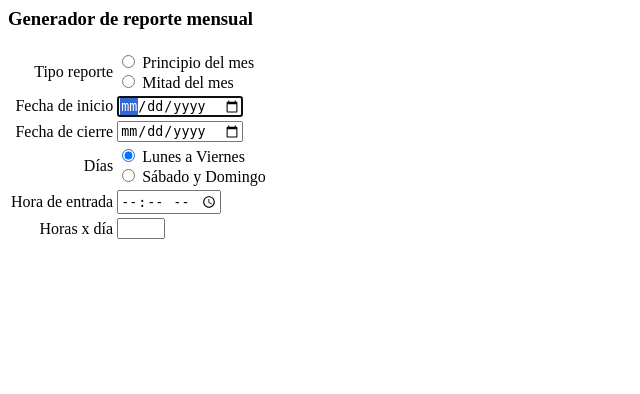
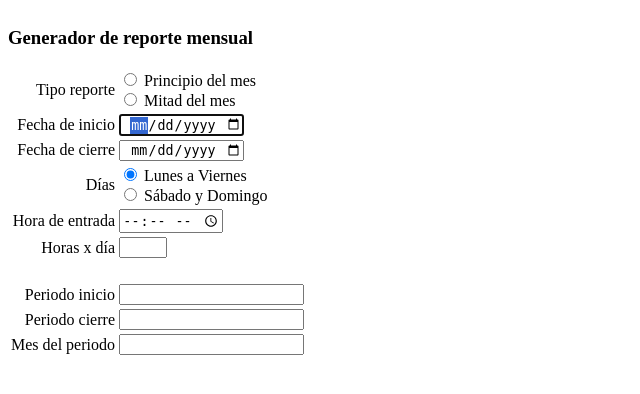
Before and after one commit to donxd/reportes-ss-ipn, a PHP site: page / in a window 1280 px wide. Shown: the top 394 px of the page, without its empty margins (0-640 px from the left). Run offline with PHP 8.4, Linux system fonts and the light colour scheme.

Commit message:
Generación del reporte ver 0.1

```diff
--- a/index.php
+++ b/index.php
@@ -4,8 +4,9 @@
 		<link rel="stylesheet" href="style/formato.css">
 	</head>
 	<body>
+		<div id="contenido">
 			<h3>Generador de reporte mensual</h3>
-		<table>
+			<table id="informacion">
 				<tr>
 					<td>Tipo reporte</td>
 					<td>
@@ -41,7 +42,7 @@
 				<tr>
 					<td>Hora de entrada</td>
 					<td>
-					<input type="time" id="entrada"/>
+						<input type="time" id="entrada" step="1800"/>
 					</td>
 				</tr>
 				<tr>
@@ -50,7 +51,31 @@
 						<input type="number" min="1" max="4" id="horas_dia"/>
 					</td>
 				</tr>
+				<tr>
+					<td>&nbsp;</td>
+					<td>&nbsp;</td>
+				</tr>
+				<tr>
+					<td>Periodo inicio</td>
+					<td>
+						<input type="text" id="periodo_inicio" readonly/>
+					</td>
+				</tr>
+				<tr>
+					<td>Periodo cierre</td>
+					<td>
+						<input type="text" id="periodo_cierre" readonly/>
+					</td>
+				</tr>
+				<tr>
+					<td>Mes del periodo</td>
+					<td>
+						<input type="text" id="periodo_mes" readonly/>
+					</td>
+				</tr>
 			</table>
+		</div>
+		<div id="reporte"></div>
 	</body>
 	<script type="text/javascript" src="js/jquery-1.11.1.min.js"></script>
 	<script type="text/javascript" src="js/generador_reporte.js"></script>
--- a/js/generador_reporte.js
+++ b/js/generador_reporte.js
@@ -1,4 +1,5 @@
 var datos;
+var datos_reporte;
 $(document).ready(function(){
 	//inicializacion
 	$("#fecha_inicio").change( function (){
@@ -52,14 +53,15 @@
 			}).done( function(respuesta){
 				console.log("RES : "+respuesta);
 
-				respuesta = JSON.parse(respuesta);
+				datos_reporte = JSON.parse(respuesta);
+				generaReporte();
 
 				// console.log("fc : "+respuesta.periodo[1].replace(/-/g,"\/") );
 
 				try {
 					// $("#fecha_cierre").setAttribute("value", respuesta.periodo[1].replace(/-/g,"\/") );
 					// $("#fecha_cierre").val( respuesta.periodo[1].replace(/-/g,"\/") );
-					$("#fecha_cierre").val( respuesta.periodo[1] );
+					$("#fecha_cierre").val( datos_reporte.periodo[1] );
 					// $("#fecha_cierre").setAttribute("value", respuesta.periodo[1] );
 				} catch (error) {
 					console.log("Error ingresando fecha de cierre");
@@ -76,6 +78,62 @@
 			console.log("Construyendo la tabla...");
 		} //if
 	});
+	$("#periodo_inicio, #periodo_cierre, #periodo_mes").click( function (){
+		$(this).select();
+	});
 	$("#fecha_inicio").focus();
 	$("input[name='tipo_dias']")[0].setAttribute("checked","checked");
 }); //ready
+
+function generaReporte (){
+
+	var encabezados = ['No.', 'Fecha', 'Hora de entrada', 'Hora de salida', 'Horas por día'];
+
+	//ingresando la información
+
+	$("#periodo_inicio").val( datos_reporte.periodo[0]);
+	$("#periodo_cierre").val( datos_reporte.periodo[1]);
+	$("#periodo_mes").val( datos_reporte.mes);
+
+	$("#reporte").html("<table></table>");
+	var reporte = $("#reporte table").get(0);
+
+	var hora_entrada = $("#entrada").val();
+	var horas_dia = $("#horas_dia").val();
+
+	var hora_salida = "";
+	if (hora_entrada.length > 0 && horas_dia.length > 0){
+		horas_dia = parseInt( $("#horas_dia").val() );
+
+		hora_salida = hora_entrada.split(":");
+		horas_dia = parseInt(hora_salida[0])+horas_dia;
+		horas_dia = horas_dia.toString();
+		hora_salida = ( (horas_dia.length < 2) ? "0"+horas_dia : horas_dia )+":"+hora_salida[1];
+
+		horas_dia = $("#horas_dia").val();
+	}
+
+	reporte.insertRow(0);
+	for (var i = 0; i < encabezados.length; i++){
+		reporte.rows[0].insertCell(i);
+		reporte.rows[0].cells[i].innerHTML = encabezados[i];
+	}
+	for (var i = 0; i < datos_reporte.numero_dias_reporte; i++){
+		reporte.insertRow(i+1);
+		for (var j = 0; j < encabezados.length; j++){
+			reporte.rows[i+1].insertCell(j);
+		}
+		reporte.rows[i+1].cells[0].innerHTML = i+1;
+		reporte.rows[i+1].cells[1].innerHTML = datos_reporte.dias[i][0];
+		if (datos_reporte.dias[i][1]){
+			reporte.rows[i+1].cells[2].setAttribute("colspan","3");
+			reporte.rows[i+1].cells[2].innerHTML = "DIA FESTIVO";
+			reporte.rows[i+1].cells[3].setAttribute("class","oculto");
+			reporte.rows[i+1].cells[4].setAttribute("class","oculto");
+		} else {
+			reporte.rows[i+1].cells[2].innerHTML = (hora_entrada.length > 0) ? hora_entrada : "";
+			reporte.rows[i+1].cells[3].innerHTML = (hora_salida.length > 0) ? hora_salida : "";
+			reporte.rows[i+1].cells[4].innerHTML = (horas_dia.length > 0) ? horas_dia : "";
+		}
+	}
+}  //generaReporte
--- a/style/formato.css
+++ b/style/formato.css
@@ -1,3 +1,27 @@
-table tr td:first-child {
+table#informacion tr td:first-child {
 	text-align: right;
 }
+
+#reporte table tr:first-child {
+	font-weight: bold;
+}
+
+#reporte table td {
+	text-align: center;
+}
+
+input {
+	text-align: center;
+}
+
+#contenido {
+	float: left;
+}
+
+#reporte {
+	float: right;
+}
+
+.oculto {
+	display: none;
+}
```
Also changed, not shown: README.md. Lines whose indentation alone changed are shown as unchanged.
